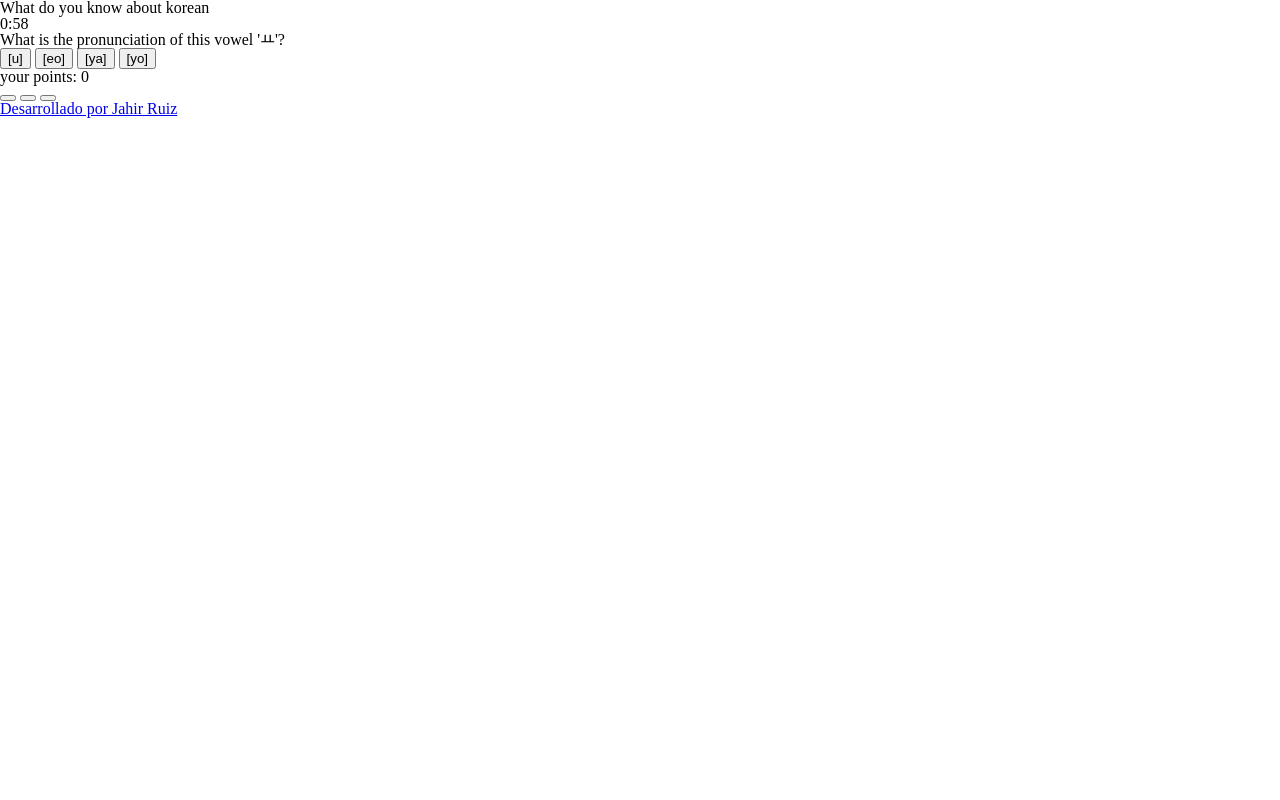
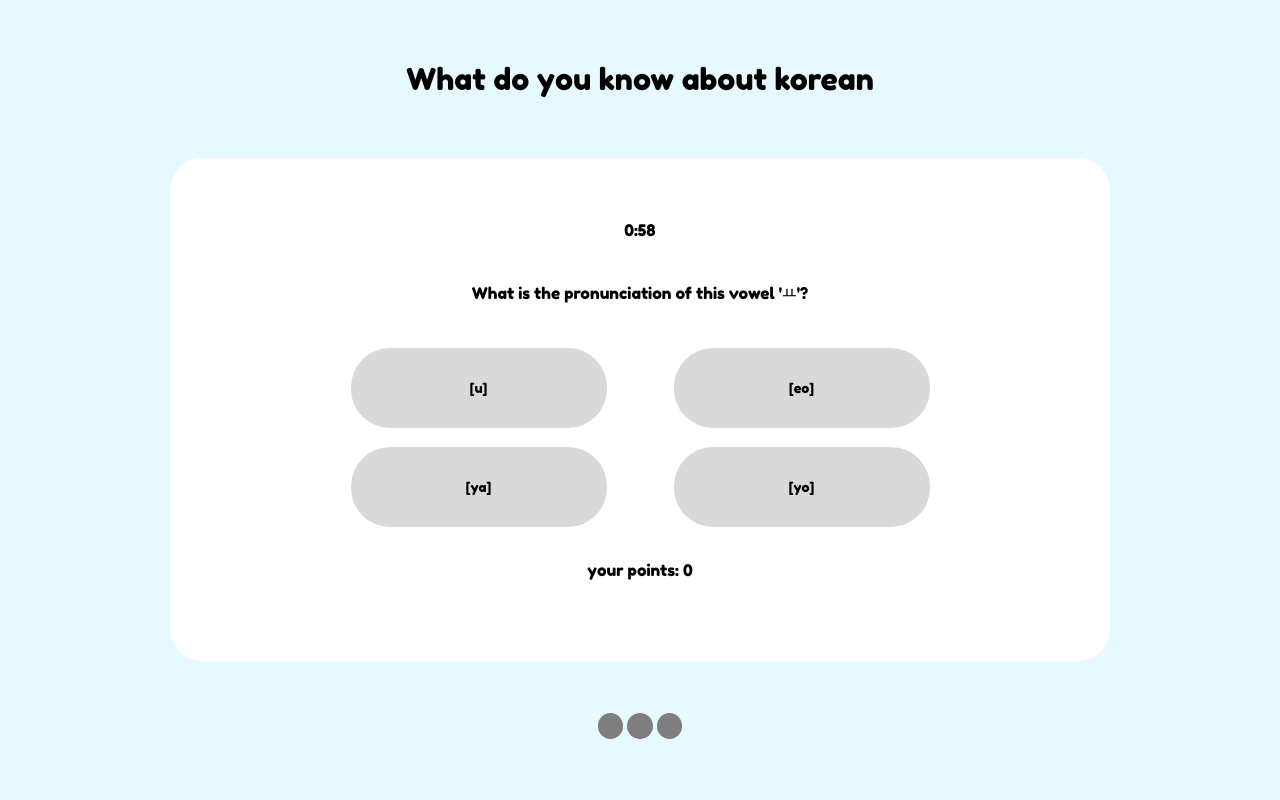
Before and after one commit to Rroga637/Juego-didactico, a plain HTML site: page index.html in a window 1280 px wide. Both pictures are taken after a click on the button "Start". Shown: the top 800 px of the page. Drawn offline with Linux system fonts and the light colour scheme.

Commit message:
Add files via upload

```diff
--- a/index.html
+++ b/index.html
@@ -43,12 +43,14 @@
 
                 <!--Area de botones-->
                 <div class="buttons">
-                    <button class="startButton">Start</button>
+
                     <button class="button-1">Op1</button>
                     <button class="button-2">Op2</button>
                     <button class="button-3">Op3</button>
                     <button class="button-4">Op4</button>
                 </div>
+
+                <button class="startButton">Start</button>
 
                 <p class="points"></p>
 
--- a/script.js
+++ b/script.js
@@ -218,7 +218,7 @@
                 error3.style.background = "red";
                 error3.style.padding = "1.4%";
                 stopTimer();
-                endGame();
+                setTimeout(endGame,1000);
             }
         }
 
@@ -243,11 +243,14 @@
 
         //this function do the same thing than the last one but no take the same question than before
         function fase2() {
-
+            //we eliminate the number used before
             numberQuestions.splice((indexQuestion[auxilar]),1);
             auxilar++;
             corretcAns = Math.round(Math.random()*3);
             if(points <= 4){
+                //now we randomize the index of the array so no matter what number is next logicly they just show what's inside
+
+                //it's less one becouse they are say 10 numbers but only 9 indexes 0 to nine are 10 numbers duh
                 indexQuestion[auxilar] = Math.round(Math.random()*(numberQuestions.length-1));
 
 
@@ -268,7 +271,7 @@
         function winGame() {
 
             endGameText.textContent = "You Win!!!"
-            endGameText.style.display = "inline";
+            endGameText.style.display = "block";
             document.querySelector(".q").style.display = "none";
             timer.style.display = "none";
             buttonOne.style.display = "none";
@@ -283,7 +286,7 @@
         //end the game
         function endGame() {
 
-            endGameText.style.display = "inline";
+            endGameText.style.display = "block";
             document.querySelector(".q").style.display = "none";
             timer.style.display = "none";
             buttonOne.style.display = "none";
--- a/style.css
+++ b/style.css
@@ -1,3 +1,165 @@
+body {
+  background: #e6f9ff;
+  font-family: "Fredoka One", cursive;
+}
+
+.bg-name {
+  display: flex;
+  align-items: center;
+  justify-content: center;
+  text-align: center;
+
+  margin: 5% auto;
+  font-size: 30px;
+  max-width: 75%;
+}
+.board {
+  display: block;
+  position: relative;
+  margin-left: auto;
+  margin-right: auto;
+  width: 80%;
+  padding: 5% 0;
+  border-radius: 32px;
+  background: #ffffff;
+  margin-bottom: 4%;
+  max-width: 940px;
+}
+
+.content {
+  display: block;
+  justify-content: center;
+  align-items: center;
+  text-align: center;
+}
+
+.content {
+  display: block;
+  justify-content: center;
+  align-items: center;
+  text-align: center;
+}
+
+.bg-question {
+  display: flex;
+  justify-content: center;
+  align-items: center;
+  text-align: center;
+  text-align: center;
+  align-items: center;
+  justify-content: center;
+}
+
+.q {
+  margin: 5% auto;
+  display: block;
+  max-width: 75%;
+}
+
+.endgame {
+  font-size: 1.5em;
+}
+
+.buttons {
+  display: inline-grid;
+  grid-template-columns: 320px 320px;
+  gap: 3px;
+
+  align-content: center;
+  text-align: center;
+  justify-content: center;
+  justify-items: center;
+}
+
+.startButton {
+  background: #d9d9d9;
+  padding: 3%;
+  justify-self: center;
+  width: 40%;
+  border-radius: 39px;
+  border: none;
+  outline: none;
+  font-family: "Fredoka One", cursive;
+  transition: 0.5s all;
+}
+
+.button-1,
+.button-2,
+.button-3,
+.button-4 {
+  background: #d9d9d9;
+  padding: 10%;
+
+  width: 80%;
+  margin-bottom: 5%;
+  border-radius: 39px;
+  border: none;
+  outline: none;
+  font-family: "Fredoka One", cursive;
+  transition: 0.5s all;
+}
+
+.startButton:hover,
+.button-1:hover,
+.button-2:hover,
+.button-3:hover,
+.button-4:hover {
+  background: #7e7e7e;
+}
+
+.points {
+  margin: 2% 0;
+}
+
+.informationText {
+  display: flex;
+  text-align: center;
+  justify-items: auto;
+  align-items: center;
+  justify-content: center;
+  margin-left: 10%;
+  margin-right: 10%;
+}
+
+.strikes {
+  text-align: center;
+  margin: 2% 0;
+}
+
+.error1,
+.error2,
+.error3 {
+  padding: 1%;
+  border-radius: 20px;
+  outline: none;
+  border: none;
+  background-color: #7e7e7e;
+  transition: all 0.5s ease-in-out;
+}
+
+.footer {
+  display: block;
+  background: url(img/bg.jpg);
+  background-size: cover;
+  background-position: center;
+  margin-top: 20%;
+  padding-top: 20%;
+  padding-bottom: 20%;
+  position: absolute;
+  top: 120%;
+  width: 100%;
+}
+
+.firma {
+  text-decoration: none;
+  display: flex;
+  margin: auto;
+  text-align: center;
+  justify-content: center;
+  align-items: center;
+  color: #e6f9ff;
+}
+
 @media screen and (max-width: 420px) {
   body {
     background: #e6f9ff;
@@ -68,42 +230,9 @@
     transition: 0.5s all;
   }
 
-  .button-1 {
-    background: #d9d9d9;
-    padding: 10%;
-    width: 80%;
-    margin-bottom: 5%;
-    border-radius: 39px;
-    border: none;
-    outline: none;
-    font-family: "Fredoka One", cursive;
-    transition: 0.5s all;
-  }
-
-  .button-2 {
-    background: #d9d9d9;
-    padding: 10%;
-    width: 80%;
-    margin-bottom: 5%;
-    border-radius: 39px;
-    border: none;
-    outline: none;
-    font-family: "Fredoka One", cursive;
-    transition: 0.5s all;
-  }
-
-  .button-3 {
-    background: #d9d9d9;
-    padding: 10%;
-    width: 80%;
-    margin-bottom: 5%;
-    border-radius: 39px;
-    border: none;
-    outline: none;
-    font-family: "Fredoka One", cursive;
-    transition: 0.5s all;
-  }
-
+  .button-1,
+  .button-2,
+  .button-3,
   .button-4 {
     background: #d9d9d9;
     padding: 10%;
```
